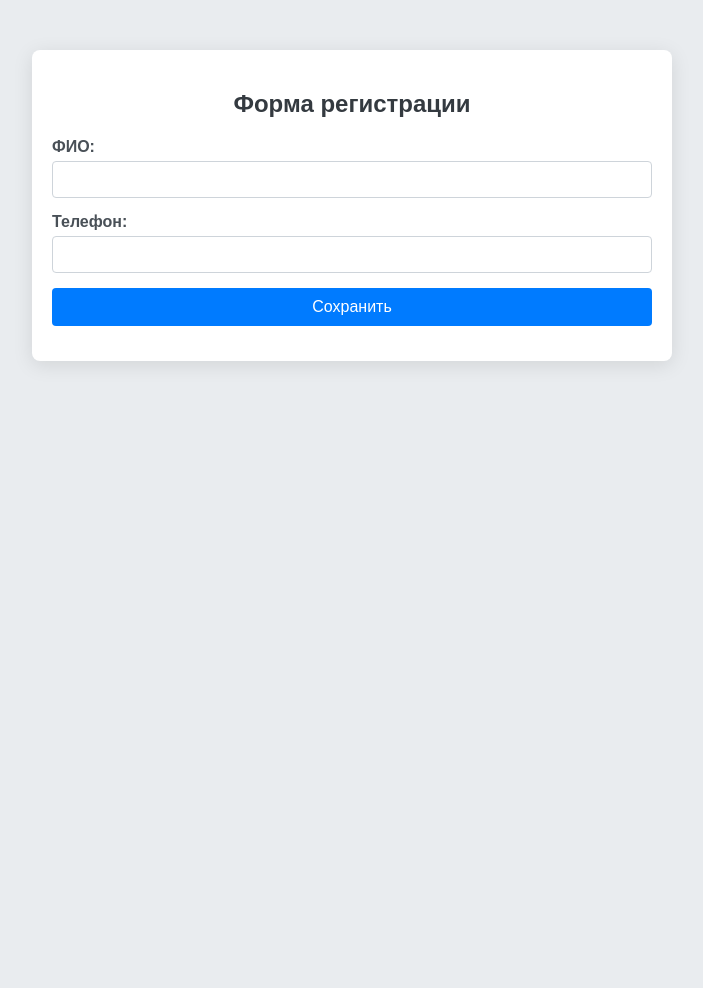
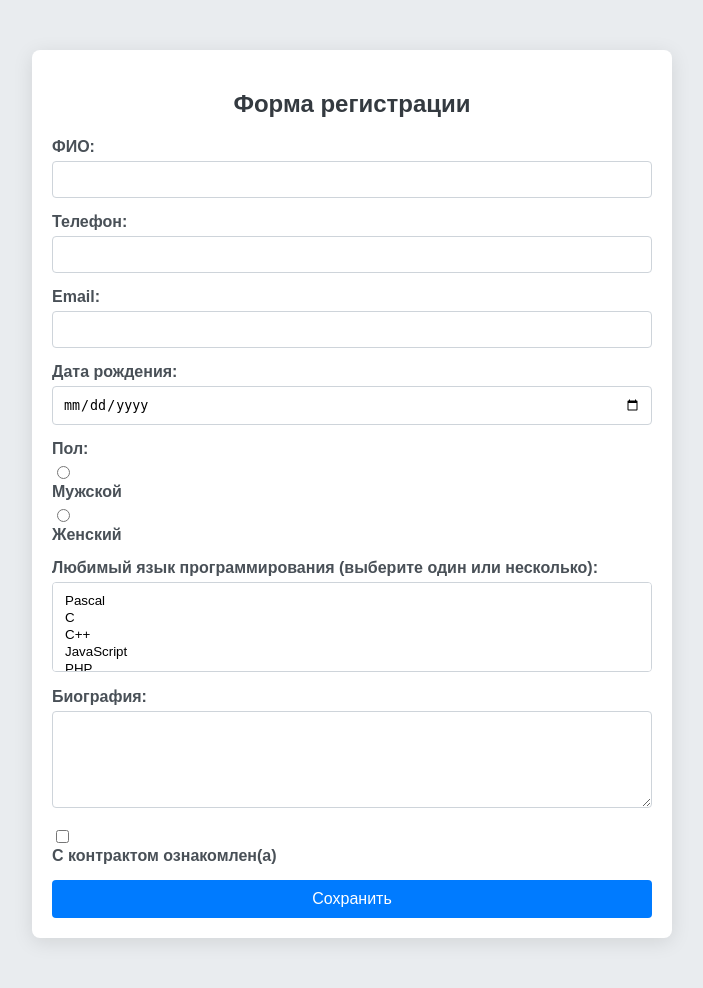
Before and after one commit to dimadjz/Web-backend, a PHP site: page / in a window 1280 px wide. Shown: the whole page, without its empty margins (288-991 px from the left). Before the commit the page ends 365 px from the top, so only its background shows below. Run offline with PHP 8.4, Linux system fonts and the light colour scheme.

Commit message:
fix more bugs

```diff
--- a/4/index.php
+++ b/4/index.php
@@ -1,14 +1,31 @@
-<!DOCTYPE html>
-<html lang="ru">
-<head>
-    <meta charset="UTF-8">
-    <meta name="viewport" content="width=device-width, initial-scale=1.0">
-    <title>Форма регистрации</title>
-    <link rel="stylesheet" href="styles.css">
 <?php
+// Функция для получения читаемых названий полей
+function getFieldLabel($field) {
+    $labels = [
+        'fullname' => 'ФИО',
+        'phone' => 'Телефон',
+        'email' => 'Email',
+        'dob' => 'Дата рождения',
+        'gender' => 'Пол',
+        'languages' => 'Языки программирования',
+        'bio' => 'Биография',
+        'contract' => 'Ознакомление с контрактом',
+        'db_error' => 'Ошибка базы данных'
+    ];
+    return $labels[$field] ?? $field;
+}
+
+// Функция для форматирования сообщений об ошибках
+function formatErrorMessage($error, $defaultMessage) {
+    if (is_array($error)) {
+        return htmlspecialchars(implode(', ', $error));
+    }
+    return htmlspecialchars($error ?: $defaultMessage);
+}
+
 // Отображение сообщения об успехе
 if (isset($_COOKIE['form_success'])) {
-        echo '<div class="success-message">'.htmlspecialchars($_COOKIE['form_success']).'</div>';
+    $successMessage = htmlspecialchars($_COOKIE['form_success']);
     setcookie('form_success', '', time() - 3600, '/');
 }
 
@@ -41,10 +58,21 @@
     }
 }
 ?>
+<!DOCTYPE html>
+<html lang="ru">
+<head>
+    <meta charset="UTF-8">
+    <meta name="viewport" content="width=device-width, initial-scale=1.0">
+    <link rel="stylesheet" href="styles.css">
+    <title>Форма регистрации</title>
 </head>
 <body>
     <div class="form-container">
         <h2>Форма регистрации</h2>
+
+        <?php if (isset($successMessage)): ?>
+            <div class="success-message"><?= $successMessage ?></div>
+        <?php endif; ?>
 
         <?php if (!empty($errors)): ?>
             <div class="error-messages">
@@ -53,10 +81,10 @@
                     <?php foreach ($errors as $field => $errorList): ?>
                         <?php if (is_array($errorList)): ?>
                             <?php foreach ($errorList as $error): ?>
-                                <li><strong><?php echo getFieldLabel($field); ?>:</strong> <?php echo htmlspecialchars($error); ?></li>
+                                <li><strong><?= getFieldLabel($field) ?>:</strong> <?= htmlspecialchars($error) ?></li>
                             <?php endforeach; ?>
                         <?php else: ?>
-                            <li><strong><?php echo getFieldLabel($field); ?>:</strong> <?php echo htmlspecialchars($errorList); ?></li>
+                            <li><strong><?= getFieldLabel($field) ?>:</strong> <?= htmlspecialchars($errorList) ?></li>
                         <?php endif; ?>
                     <?php endforeach; ?>
                 </ul>
@@ -64,55 +92,107 @@
         <?php endif; ?>
 
         <form action="submit.php" method="post">
-            <div class="form-group <?php echo isset($errors['fullname']) ? 'has-error' : ''; ?>">
+            <!-- ФИО -->
+            <div class="form-group <?= isset($errors['fullname']) ? 'has-error' : '' ?>">
                 <label for="fullname">ФИО:</label>
                 <input type="text" id="fullname" name="fullname" required maxlength="150"
-                       value="<?php echo $fields['fullname']; ?>">
+                       value="<?= $fields['fullname'] ?>">
                 <?php if (isset($errors['fullname'])): ?>
-                    <span class="error-message"><?php echo formatErrorMessage($errors['fullname'], 'ФИО должно содержать только буквы и пробелы (максимум 150 символов)'); ?></span>
+                    <span class="error-message"><?= formatErrorMessage($errors['fullname'], 'ФИО должно содержать только буквы и пробелы (максимум 150 символов)') ?></span>
                 <?php endif; ?>
             </div>
 
-            <div class="form-group <?php echo isset($errors['phone']) ? 'has-error' : ''; ?>">
+            <!-- Телефон -->
+            <div class="form-group <?= isset($errors['phone']) ? 'has-error' : '' ?>">
                 <label for="phone">Телефон:</label>
                 <input type="tel" id="phone" name="phone" required
-                       value="<?php echo $fields['phone']; ?>">
+                       value="<?= $fields['phone'] ?>">
                 <?php if (isset($errors['phone'])): ?>
-                    <span class="error-message"><?php echo formatErrorMessage($errors['phone'], 'Введите телефон в формате +7 (XXX) XXX-XX-XX'); ?></span>
+                    <span class="error-message"><?= formatErrorMessage($errors['phone'], 'Введите телефон в формате +7 (XXX) XXX-XX-XX') ?></span>
                 <?php endif; ?>
             </div>
 
+            <!-- Email -->
+            <div class="form-group <?= isset($errors['email']) ? 'has-error' : '' ?>">
+                <label for="email">Email:</label>
+                <input type="email" id="email" name="email" required
+                       value="<?= $fields['email'] ?>">
+                <?php if (isset($errors['email'])): ?>
+                    <span class="error-message"><?= formatErrorMessage($errors['email'], 'Введите корректный email (пример: user@example.com)') ?></span>
+                <?php endif; ?>
+            </div>
 
-            <div class="form-group">
+            <!-- Дата рождения -->
+            <div class="form-group <?= isset($errors['dob']) ? 'has-error' : '' ?>">
+                <label for="dob">Дата рождения:</label>
+                <input type="date" id="dob" name="dob" required
+                       value="<?= $fields['dob'] ?>">
+                <?php if (isset($errors['dob'])): ?>
+                    <span class="error-message"><?= formatErrorMessage($errors['dob'], 'Введите дату в формате ДД.ММ.ГГГГ') ?></span>
+                <?php endif; ?>
+            </div>
+
+            <!-- Пол -->
+            <div class="form-group <?= isset($errors['gender']) ? 'has-error' : '' ?>">
+                <label>Пол:</label>
+                <div class="radio-group">
+                    <div class="radio-option">
+                        <input type="radio" id="male" name="gender" value="male" required
+                               <?= ($fields['gender'] === 'male') ? 'checked' : '' ?>>
+                        <label for="male">Мужской</label>
+                    </div>
+                    <div class="radio-option">
+                        <input type="radio" id="female" name="gender" value="female" required
+                               <?= ($fields['gender'] === 'female') ? 'checked' : '' ?>>
+                        <label for="female">Женский</label>
+                    </div>
+                </div>
+                <?php if (isset($errors['gender'])): ?>
+                    <span class="error-message"><?= formatErrorMessage($errors['gender'], 'Выберите пол') ?></span>
+                <?php endif; ?>
+            </div>
+
+            <!-- Языки программирования -->
+            <div class="form-group <?= isset($errors['languages']) ? 'has-error' : '' ?>">
+                <label for="languages">Любимый язык программирования (выберите один или несколько):</label>
+                <select id="languages" name="languages[]" multiple="multiple" required>
+                    <?php
+                    $allLanguages = ['Pascal', 'C', 'C++', 'JavaScript', 'PHP', 'Python', 'Java', 'Haskell', 'Clojure', 'Prolog', 'Scala', 'Go'];
+                    foreach ($allLanguages as $lang): ?>
+                        <option value="<?= htmlspecialchars($lang) ?>"
+                            <?= in_array($lang, $fields['languages']) ? 'selected' : '' ?>>
+                            <?= htmlspecialchars($lang) ?>
+                        </option>
+                    <?php endforeach; ?>
+                </select>
+                <?php if (isset($errors['languages'])): ?>
+                    <span class="error-message"><?= formatErrorMessage($errors['languages'], 'Выберите хотя бы один язык программирования') ?></span>
+                <?php endif; ?>
+            </div>
+
+            <!-- Биография -->
+            <div class="form-group <?= isset($errors['bio']) ? 'has-error' : '' ?>">
+                <label for="bio">Биография:</label>
+                <textarea id="bio" name="bio" rows="5" required><?= $fields['bio'] ?></textarea>
+                <?php if (isset($errors['bio'])): ?>
+                    <span class="error-message"><?= formatErrorMessage($errors['bio'], 'Расскажите о себе (максимум 500 символов)') ?></span>
+                <?php endif; ?>
+            </div>
+
+            <!-- Контракт -->
+            <div class="form-group <?= isset($errors['contract']) ? 'has-error' : '' ?>">
+                <div class="checkbox-group">
+                    <input type="checkbox" id="contract" name="contract" required
+                           <?= $fields['contract'] ? 'checked' : '' ?>>
+                    <label for="contract">С контрактом ознакомлен(а)</label>
+                </div>
+                <?php if (isset($errors['contract'])): ?>
+                    <span class="error-message"><?= formatErrorMessage($errors['contract'], 'Необходимо подтвердить ознакомление с контрактом') ?></span>
+                <?php endif; ?>
+            </div>
+
             <button type="submit">Сохранить</button>
-            </div>
         </form>
     </div>
-
-    <?php
-    // Функция для получения читаемых названий полей
-    function getFieldLabel($field) {
-        $labels = [
-            'fullname' => 'ФИО',
-            'phone' => 'Телефон',
-            'email' => 'Email',
-            'dob' => 'Дата рождения',
-            'gender' => 'Пол',
-            'languages' => 'Языки программирования',
-            'bio' => 'Биография',
-            'contract' => 'Ознакомление с контрактом',
-            'db_error' => 'Ошибка базы данных'
-        ];
-        return $labels[$field] ?? $field;
-    }
-
-    // Функция для форматирования сообщений об ошибках
-    function formatErrorMessage($error, $defaultMessage) {
-        if (is_array($error)) {
-            return htmlspecialchars(implode(', ', $error));
-        }
-        return htmlspecialchars($error ?: $defaultMessage);
-    }
-    ?>
 </body>
 </html>
```
Lines whose indentation alone changed are shown as unchanged.
